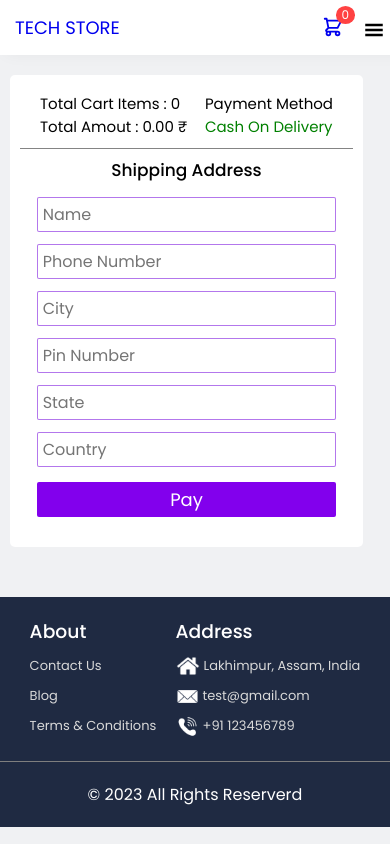
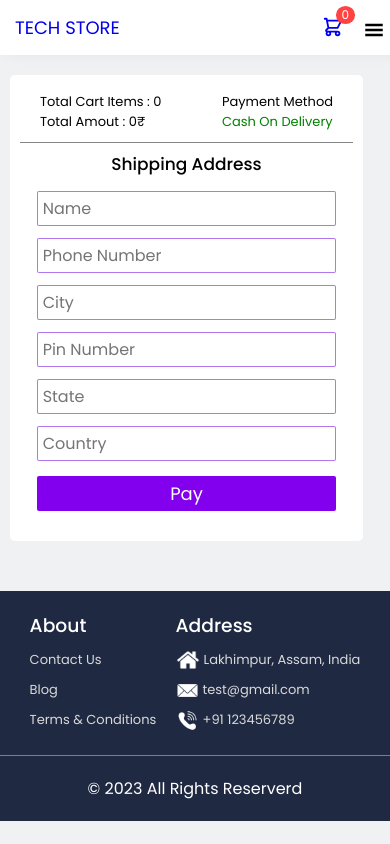
Before and after one commit to dneog/Ecommerce-store-project-final, a React (Create React App) app: page /payment in a window 390 px wide. Built offline with nearby package versions, Linux system fonts and the light colour scheme; no server answers.

Commit message:
new order comonent update

```diff
--- a/src/pages/Checkout/Checkout.js
+++ b/src/pages/Checkout/Checkout.js
@@ -69,7 +69,7 @@ const Checkout = () => {
             <div className={styles.ck}>
             <div>
             <p>Total Cart Items : {cartTotalQuantity}</p>
-            <p>Total Amout : {cartTotalAmount.toFixed(2)} &#8377;</p>
+            <p>Total Amout : {cartTotalAmount}&#8377;</p>
             </div>
             <div>
             <p>Payment Method</p>
--- a/src/pages/Checkout/Checkout.module.scss
+++ b/src/pages/Checkout/Checkout.module.scss
@@ -66,6 +66,9 @@
     .check{
         width: 90%;
         margin: 50px 0px;
+        p{
+            font-size: 13px;
+        }
     .forms{
         width: 90%;
     }
--- a/src/pages/orderDetails/OrderDetails.module.scss
+++ b/src/pages/orderDetails/OrderDetails.module.scss
@@ -100,6 +100,10 @@
   .sepa{
 
     flex-direction: column;
+    p{
+      font-size: 14px;
+
+    }
   }
   .rev{
     margin-top: 10px;
@@ -109,4 +113,7 @@
     font-size: 16px;
     cursor: pointer;
   }
+  .addr{
+    font-size: 12px;
+  }
  }
```
